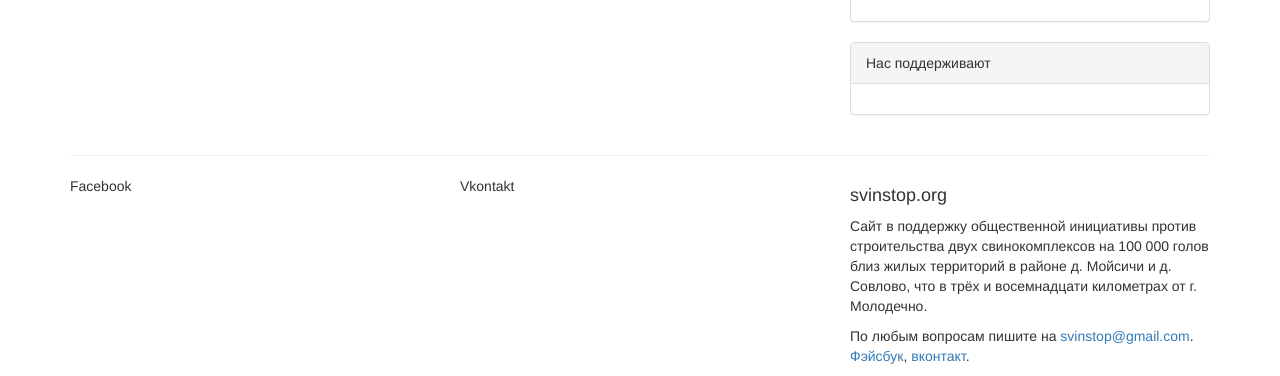
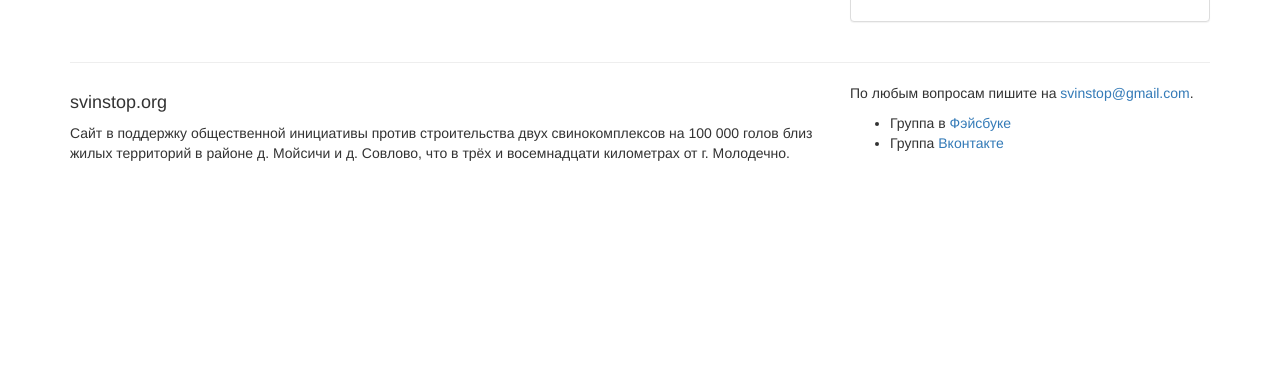
Before and after one commit to iharsuvorau/svinstop, a Jekyll site: the page built from index.html, in a window 1280 px wide and 900 px high, scrolled down 822 px, cut to the strip 524-900 px from the top of the window. Built offline with Jekyll 4.4.1, drawn with Linux system fonts in a browser that asks for light colours; nearby versions of some CDN libraries; comment, search, counter and statistics services are not loaded; after the commit the page ends 1519 px from its top, so only the background shows below that.

Commit message:
footer changes

```diff
--- a/_includes/footer.html
+++ b/_includes/footer.html
@@ -3,12 +3,17 @@
 
 
   <div class="row">
-    <div class="col-md-4">Facebook</div>
-    <div class="col-md-4">Vkontakt</div>
-    <div class="col-md-4">
+    <div class="col-md-8">
       <h4>{{ site.title }}</h4>
       <p>{{ site.description }}</p>
-  	  <p>По любым вопросам пишите на <a href="mailto:{{ site.email }}">{{ site.email }}</a>. <a href="https://www.facebook.com/groups/805852226148098/">Фэйсбук</a>, <a href="http://vk.com/club81508308">вконтакт</a>.</p>
+    </div>
+
+    <div class="col-md-4">
+  	  <p>По любым вопросам пишите на <a href="mailto:{{ site.email }}">{{ site.email }}</a>.</p>
+	  <ul>
+	    <li>Группа в <a href="https://www.facebook.com/groups/805852226148098/">Фэйсбуке</a></li>
+	    <li>Группа <a href="http://vk.com/club81508308">Вконтакте</a></li>
+	  </ul>
     </div>
   </div>
 </footer>
--- a/_includes/intro.html
+++ b/_includes/intro.html
@@ -1,7 +1,7 @@
 <h1 class="page-header">Остановим строительство свинокомплексов <small>в Мойсичах и Совлово</small></h1>
 <p class="lead"><strong>Друзья! </strong> Сейчас планируется постройка двух свинарников на&nbsp;100&nbsp;000 голов. Один из&nbsp;них возле Молодечно, второй возле деревень Совлово, Высокое, Ленковщина. Воздействие свинарников такого масштаба огромное. В&nbsp;официальной экологической экспертизе количество отходов занижено в&nbsp;3 раза. </p>
 
-<div class="fb-like" data-href="{{ site.baseurl }}" data-layout="button_count" data-action="recommend" data-show-faces="true" data-share="true"></div><br/><br/>
+<div class="fb-like" data-href="{{ site.baseurl }}" data-layout="button_count" data-action="recommend" data-show-faces="true" data-share="false"></div><br/><br/>
 
 <a href="https://twitter.com/share" class="twitter-share-button" data-hashtags="svinstop">Tweet</a>
 <script>!function(d,s,id){var js,fjs=d.getElementsByTagName(s)[0],p=/^http:/.test(d.location)?'http':'https';if(!d.getElementById(id)){js=d.createElement(s);js.id=id;js.src=p+'://platform.twitter.com/widgets.js';fjs.parentNode.insertBefore(js,fjs);}}(document, 'script', 'twitter-wjs');</script>
--- a/_layouts/default.html
+++ b/_layouts/default.html
@@ -22,7 +22,7 @@
           {% include docs.html %}
           {% include news.html %}
           {% include media.html %}
-          {% include support.html %}
+          <!-- {% include support.html %} -->
         </div>
       </div>
 
```
